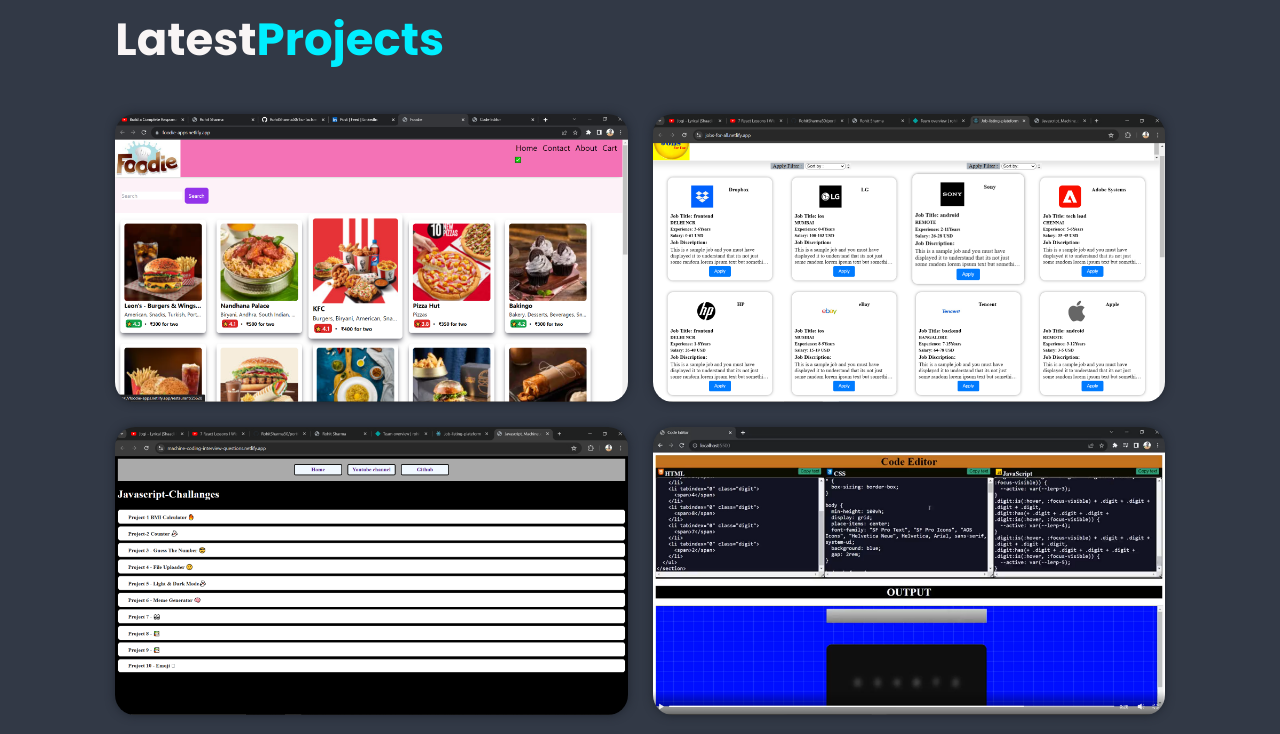
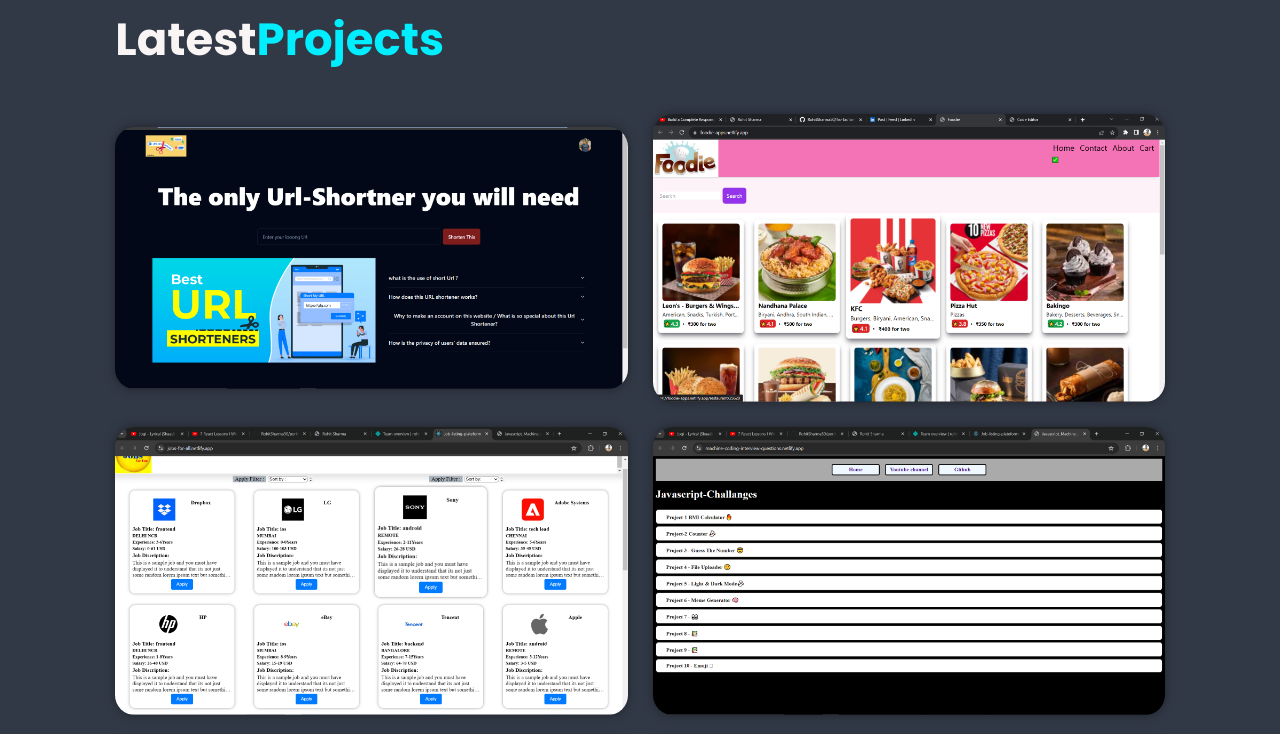
Before and after one commit to RohitSharma50/portfolio-website, a plain HTML site: page index.html in a window 1280 px wide. Shown: the part 2510-3244 px from the top of the page. Drawn offline with nearby package versions, Linux system fonts and the light colour scheme.

Commit message:
url-shortener added

```diff
--- a/index.html
+++ b/index.html
@@ -51,7 +51,7 @@
 
       </div>
 
-      <a href="https://drive.google.com/file/d/13yjdWD-iJVaHpaZnZbRtA7hrmk8yjsIF/view?usp=sharing" class="btn"
+      <a href="https://drive.google.com/file/d/12QhbgCKLYXU-l3q_OVjWp7--c0EPQ7-p/view?usp=sharing" class="btn"
         target="_blank">Download
         CV </a>
 
@@ -110,7 +110,20 @@
   <section class="portfolio" id="portfolio">
     <h2 class="heading">Latest<span>Projects</span></h2>
 
+
+
+
     <div class="portfolio-container">
+
+      <div class="portfolio-box">
+        <img src="images/portfolio0.png" alt="url-shortener">
+        <div class="portfolio-layer">
+          <h4 class="name"> Fullstack Url shortener</h4><a href="https://sort-url.netlify.app/" target="_blank"><i
+              class='bx bx-link-external bx-tada'></i>
+          </a>
+        </div>
+      </div>
+
       <div class="portfolio-box">
         <img src="images/portfolio1.png" alt="Foodie-website">
         <div class="portfolio-layer">
```
Also changed, not shown: images/portfolio0.png (added).
